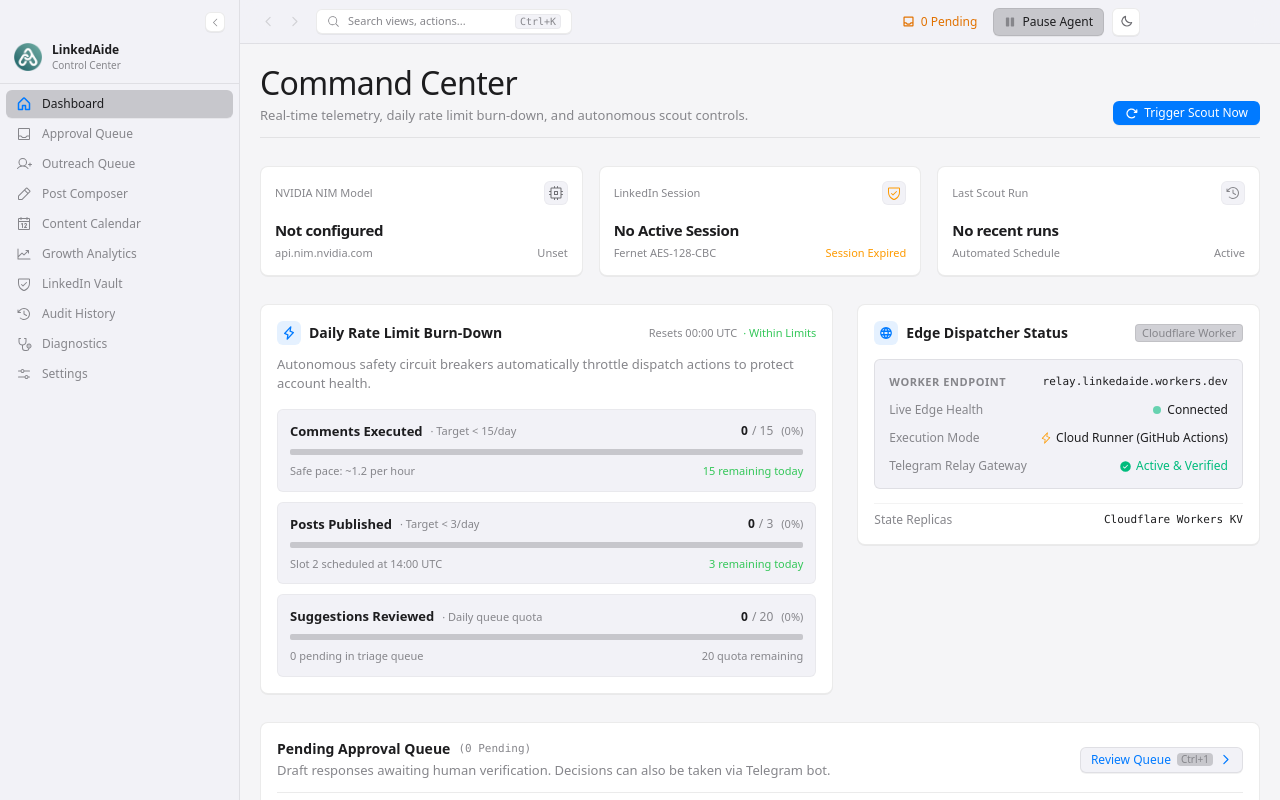
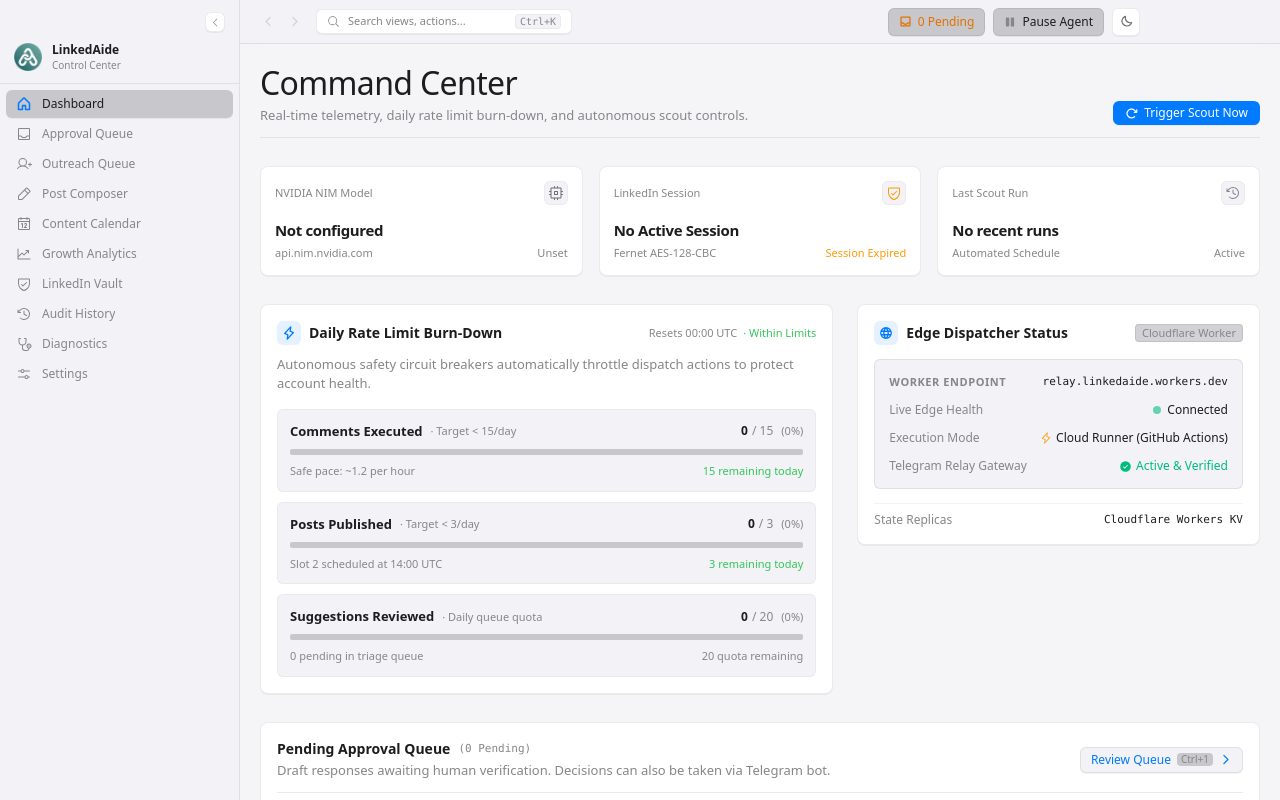
Before and after one commit to mahdi-behnam/linkedaide, a React (Vite) app in the folder desktop/: page / in a window 1280 px wide. Built offline with nearby package versions, Linux system fonts and the light colour scheme.

Commit message:
fix(desktop): match pending button background and outline to pause button

```diff
--- a/desktop/src/layouts/AppLayout.tsx
+++ b/desktop/src/layouts/AppLayout.tsx
@@ -378,7 +378,7 @@
               type="button"
               data-testid="pending-badge-button"
               onClick={() => setCurrentTab("queue")}
-              className="flex h-7 items-center gap-1.5 rounded-md px-2 text-xs font-medium text-amber-600 dark:text-amber-400 hover:bg-surface-container-high transition-colors"
+              className="flex h-7 items-center gap-1.5 rounded-md border border-outline bg-surface-container-highest px-2.5 text-xs font-medium text-amber-600 dark:text-amber-400 shadow-2xs transition-all duration-100 hover:bg-surface-container-high active:scale-[0.99] cursor-pointer"
             >
               <Inbox size={13} weight="bold" />
               <span className="tabular-nums">{pendingCount} Pending</span>
@@ -389,7 +389,7 @@
               type="button"
               data-testid="global-pause-button"
               onClick={togglePause}
-              className={`flex h-7 items-center gap-1.5 rounded-md border px-2.5 text-xs font-medium transition-all duration-100 active:scale-[0.99] shadow-2xs ${
+              className={`flex h-7 items-center gap-1.5 rounded-md border px-2.5 text-xs font-medium transition-all duration-100 active:scale-[0.99] shadow-2xs cursor-pointer ${
                 isPaused
                   ? "border-amber-500/35 bg-amber-500/15 text-amber-600 dark:text-amber-400 hover:bg-amber-500/25"
                   : "border-outline bg-surface-container-highest text-on-surface hover:bg-surface-container-high"
```
